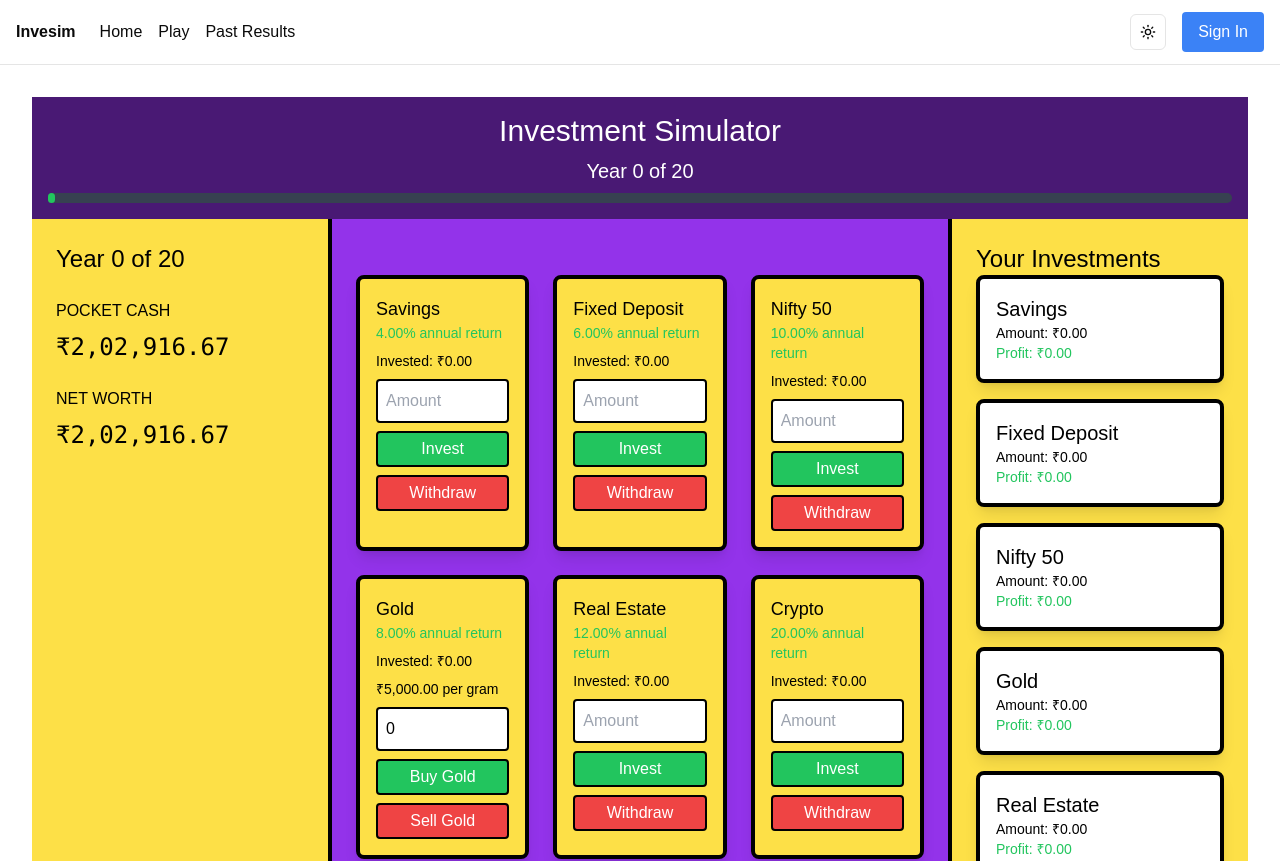
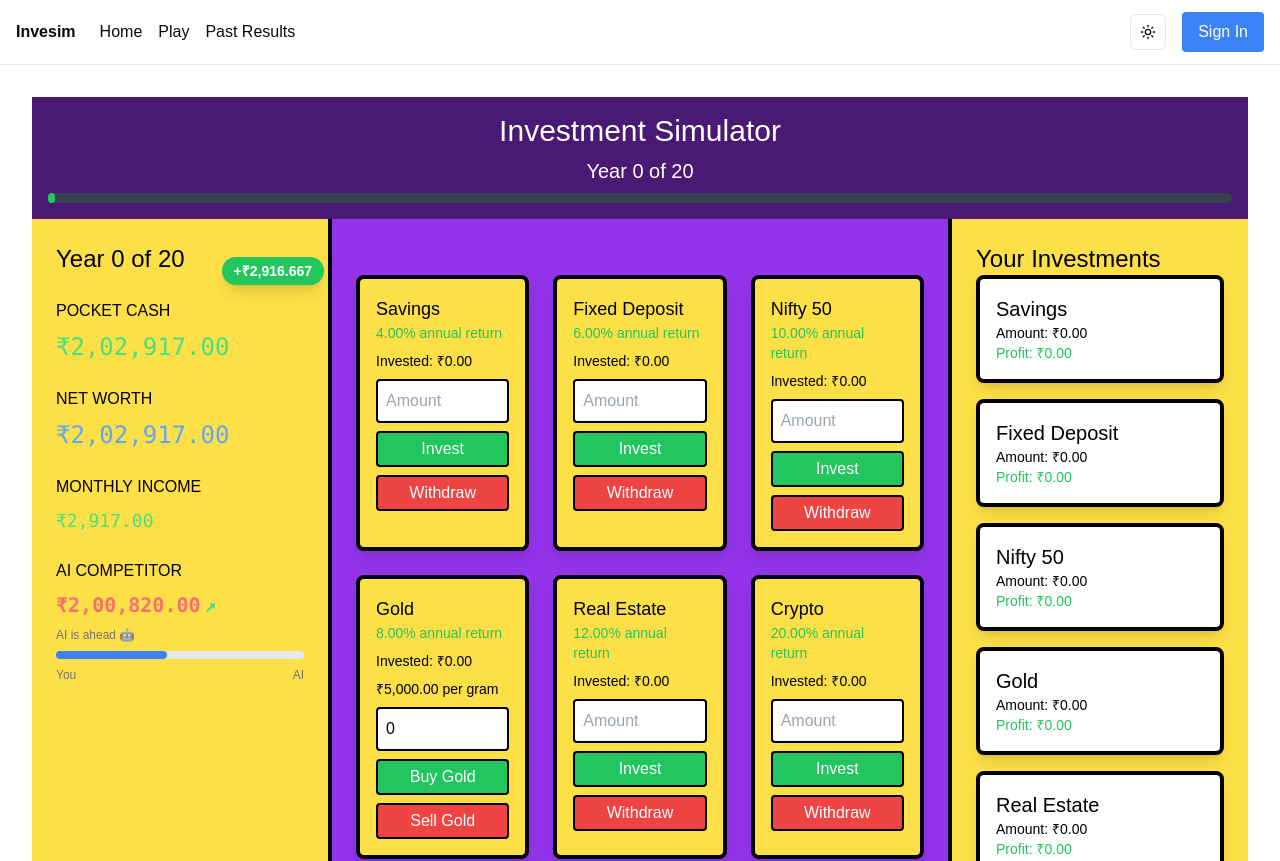
Before and after one commit to Aayush-Sood101/INVESIM, a Next.js app: page /game/play in a window 1280 px wide. Shown: the top 861 px of the page. Built offline with nearby package versions, Linux system fonts and the light colour scheme; no server answers.

Commit message:
Cash flow changes and added AI gameplay

```diff
--- a/app/game/play/page.tsx
+++ b/app/game/play/page.tsx
@@ -4,6 +4,8 @@ import { useEffect, useRef, useState } from "react";
 import { motion, AnimatePresence } from "framer-motion";
 import { useGameStore, Asset, GameEvent } from "@/lib/store";
 import { formatCurrency } from "@/lib/utils";
+import { AnimatedCounter } from "@/components/ui/animated-counter";
+import { CashChangeNotification } from "@/components/ui/cash-change-notification";
 
 // Base return rates for investment options
 const baseInvestmentOptions: { name: string; asset: Asset; baseReturnRate: number }[] = [
@@ -27,6 +29,7 @@ export default function GamePlay() {
     investments,
     events,
     isGameOver,
+    monthlyNetIncome,
     initializeGame,
     advanceTime,
     invest,
@@ -43,6 +46,9 @@ export default function GamePlay() {
   const [currentYear, setCurrentYear] = useState<number>(0);
   const [showExpenseModal, setShowExpenseModal] = useState<boolean>(false);
   const [currentEvent, setCurrentEvent] = useState<GameEvent | null>(null);
+  const [showCashNotification, setShowCashNotification] = useState(false);
+  const [cashChange, setCashChange] = useState(0);
+  const [previousCash, setPreviousCash] = useState(cash);
 
   useEffect(() => {
     initializeGame();
@@ -70,6 +76,16 @@ export default function GamePlay() {
       setCurrentYear(year);
     }
   }, [year, currentYear]);
+
+  // Track cash changes for notifications
+  useEffect(() => {
+    if (cash > previousCash) {
+      const change = cash - previousCash;
+      setCashChange(change);
+      setShowCashNotification(true);
+    }
+    setPreviousCash(cash);
+  }, [cash, previousCash]);
 
   const goldReturnRate = investmentOptions.find((option) => option.asset === "gold")?.baseReturnRate || 0;
   const currentGoldRate = baseGoldPrice * Math.pow(1 + goldReturnRate / 100, year);
@@ -185,14 +201,83 @@ export default function GamePlay() {
           <div className="space-y-6">
             <div className="text-2xl font-bebas">Year {year} of 20</div>
 
-            <div className="space-y-2">
+            <div className="space-y-2 relative">
               <h2 className="font-bebas">POCKET CASH</h2>
-              <div className="text-2xl font-mono">₹{formatCurrency(cash)}</div>
+              <div className="text-2xl font-mono">
+                <AnimatedCounter
+                  value={cash}
+                  duration={800}
+                  prefix="₹"
+                  className="text-green-400"
+                  isCurrency={true}
+                />
+              </div>
+              <CashChangeNotification
+                amount={cashChange}
+                show={showCashNotification}
+                onComplete={() => setShowCashNotification(false)}
+              />
             </div>
 
             <div className="space-y-2">
               <h2 className="font-bebas">NET WORTH</h2>
-              <div className="text-2xl font-mono">₹{formatCurrency(netWorth)}</div>
+              <div className="text-2xl font-mono">
+                <AnimatedCounter
+                  value={netWorth}
+                  duration={800}
+                  prefix="₹"
+                  className="text-blue-400"
+                  isCurrency={true}
+                />
+              </div>
+            </div>
+
+            {/* Monthly Income Display with Warning */}
+            <div className="space-y-2">
+              <h2 className="font-bebas">MONTHLY INCOME</h2>
+              <div className={`text-lg font-mono ${monthlyNetIncome < 1000 ? 'text-red-400' : 'text-green-400'}`}>
+                <AnimatedCounter
+                  value={monthlyNetIncome}
+                  duration={800}
+                  prefix="₹"
+                  isCurrency={true}
+                />
+              </div>
+              {monthlyNetIncome < 1000 && (
+                <div className="text-xs text-red-400 animate-pulse">
+                  ⚠️ Low monthly income! Invest wisely.
+                </div>
+              )}
+            </div>
+
+            <div className="space-y-2">
+              <h2 className="font-bebas">AI COMPETITOR</h2>
+              <div className="text-xl font-mono">
+                <AnimatedCounter
+                  value={aiNetWorth}
+                  duration={800}
+                  prefix="₹"
+                  className="text-red-400"
+                  isCurrency={true}
+                />
+              </div>
+              <div className="text-xs text-muted-foreground">
+                {netWorth > aiNetWorth ? "You're winning! 🎉" : "AI is ahead 🤖"}
+              </div>
+
+              {/* Progress comparison bar */}
+              <div className="w-full bg-gray-200 rounded-full h-2 mt-2">
+                <div
+                  className="bg-blue-500 h-2 rounded-full transition-all duration-1000 ease-out"
+                  style={{
+                    width: `${Math.min(100, Math.max(0, (netWorth / (netWorth + aiNetWorth)) * 100))}%`
+                  }}
+                />
+              </div>
+              <div className="flex justify-between text-xs text-muted-foreground">
+                <span>You</span>
+                <span>AI</span>
+              </div>
             </div>
           </div>
         </div>
--- /dev/null
+++ b/components/ui/animated-counter.tsx
@@ -0,0 +1,53 @@
+import React, { useEffect, useState } from 'react';
+import { useAnimatedCounter } from '@/hooks/use-animated-counter';
+import { formatCurrency } from '@/lib/utils';
+
+interface AnimatedCounterProps {
+  value: number;
+  duration?: number;
+  prefix?: string;
+  suffix?: string;
+  className?: string;
+  isCurrency?: boolean;
+}
+
+export function AnimatedCounter({
+  value,
+  duration = 1000,
+  prefix = '',
+  suffix = '',
+  className = '',
+  isCurrency = false
+}: AnimatedCounterProps) {
+  const animatedValue = useAnimatedCounter(value, duration);
+  const [isIncreasing, setIsIncreasing] = useState(false);
+  const [previousValue, setPreviousValue] = useState(value);
+
+  useEffect(() => {
+    if (value > previousValue) {
+      setIsIncreasing(true);
+      const timer = setTimeout(() => setIsIncreasing(false), duration);
+      return () => clearTimeout(timer);
+    }
+    setPreviousValue(value);
+  }, [value, previousValue, duration]);
+
+  const displayValue = isCurrency
+    ? formatCurrency(animatedValue)
+    : animatedValue.toLocaleString();
+
+  return (
+    <span
+      className={`
+        ${className}
+        transition-all duration-300
+        ${isIncreasing ? 'scale-110 font-bold' : 'scale-100'}
+      `}
+    >
+      {prefix}{displayValue}{suffix}
+      {isIncreasing && (
+        <span className="ml-1 text-green-400 animate-bounce">↗</span>
+      )}
+    </span>
+  );
+}
--- /dev/null
+++ b/components/ui/cash-change-notification.tsx
@@ -0,0 +1,35 @@
+import React, { useEffect, useState } from 'react';
+import { motion, AnimatePresence } from 'framer-motion';
+
+interface CashChangeNotificationProps {
+  amount: number;
+  show: boolean;
+  onComplete: () => void;
+}
+
+export function CashChangeNotification({ amount, show, onComplete }: CashChangeNotificationProps) {
+  useEffect(() => {
+    if (show) {
+      const timer = setTimeout(onComplete, 2000);
+      return () => clearTimeout(timer);
+    }
+  }, [show, onComplete]);
+
+  return (
+    <AnimatePresence>
+      {show && amount > 0 && (
+        <motion.div
+          initial={{ opacity: 0, y: 0, x: 0 }}
+          animate={{ opacity: 1, y: -50, x: 20 }}
+          exit={{ opacity: 0, y: -80 }}
+          transition={{ duration: 2, ease: "easeOut" }}
+          className="absolute right-0 top-0 pointer-events-none z-50"
+        >
+          <div className="bg-green-500 text-white px-3 py-1 rounded-full text-sm font-bold shadow-lg">
+            +₹{amount.toLocaleString()}
+          </div>
+        </motion.div>
+      )}
+    </AnimatePresence>
+  );
+}
--- /dev/null
+++ b/hooks/use-animated-counter.ts
@@ -0,0 +1,65 @@
+import { useEffect, useState, useRef } from 'react';
+
+export function useAnimatedCounter(endValue: number, duration: number = 1000) {
+  const [currentValue, setCurrentValue] = useState(endValue);
+  const animationRef = useRef<number>();
+  const startTimeRef = useRef<number>();
+  const startValueRef = useRef<number>(endValue);
+
+  useEffect(() => {
+    // If this is the first render or the value hasn't changed, don't animate
+    if (startValueRef.current === endValue) {
+      setCurrentValue(endValue);
+      return;
+    }
+
+    const startValue = startValueRef.current;
+    const difference = endValue - startValue;
+
+    const animate = (currentTime: number) => {
+      if (!startTimeRef.current) {
+        startTimeRef.current = currentTime;
+      }
+
+      const elapsed = currentTime - startTimeRef.current;
+      const progress = Math.min(elapsed / duration, 1);
+
+      // Easing function (ease-out)
+      const easeOut = 1 - Math.pow(1 - progress, 3);
+
+      const newValue = startValue + (difference * easeOut);
+      setCurrentValue(newValue);
+
+      if (progress < 1) {
+        animationRef.current = requestAnimationFrame(animate);
+      } else {
+        startValueRef.current = endValue;
+        startTimeRef.current = undefined;
+      }
+    };
+
+    // Cancel any existing animation
+    if (animationRef.current) {
+      cancelAnimationFrame(animationRef.current);
+    }
+
+    // Start new animation
+    animationRef.current = requestAnimationFrame(animate);
+
+    return () => {
+      if (animationRef.current) {
+        cancelAnimationFrame(animationRef.current);
+      }
+    };
+  }, [endValue, duration]);
+
+  useEffect(() => {
+    return () => {
+      if (animationRef.current) {
+        cancelAnimationFrame(animationRef.current);
+      }
+    };
+  }, []);
+
+  return Math.round(currentValue);
+}
--- a/lib/store.ts
+++ b/lib/store.ts
@@ -34,6 +34,7 @@ export type GameState = {
   currentDate: Date;
   passiveIncome: number;
   lastProcessedMonth: number;
+  monthlyNetIncome: number; // Add this to track current monthly net income
   setDifficulty: (difficulty: Difficulty) => void;
   initializeGame: () => void;
   advanceTime: () => void;
@@ -104,6 +105,7 @@ export const useGameStore = create<GameState>()(
       startDate: new Date(),  // Add startDate
       currentDate: new Date(), // Add currentDate
       lastProcessedMonth: 0, // Track last processed month to prevent duplicate updates
+      monthlyNetIncome: (getInitialState("easy").salary - getInitialState("easy").fixedExpenses) / 12,
       startTime: 0,
       currentTime: 0,
       timeScale: 1,
@@ -133,6 +135,7 @@ export const useGameStore = create<GameState>()(
           startDate: new Date(),
           currentDate: new Date(),
           lastProcessedMonth: 0,
+          monthlyNetIncome: (initialState.salary - initialState.fixedExpenses) / 12,
           ...initialState,
           cash: initialState.cash,
           netWorth: initialState.cash,
@@ -203,9 +206,24 @@ export const useGameStore = create<GameState>()(
           const monthlyExpenses = newExpenses / 12;
           const monthlyNetIncome = monthlySalary - monthlyExpenses;
 
-          newCash += monthlyReturns + monthlyNetIncome;
-          console.log(`Monthly salary: ₹${monthlySalary.toLocaleString()}, Monthly expenses: ₹${monthlyExpenses.toLocaleString()}`);
-          console.log(`Monthly net income: ₹${monthlyNetIncome.toLocaleString()}, Total cash change: ₹${(monthlyReturns + monthlyNetIncome).toLocaleString()}`);
+          // Safety check: ensure we don't have negative monthly income (unrealistic)
+          if (monthlyNetIncome < 0) {
+            console.warn(`⚠️ Monthly net income is negative: ₹${monthlyNetIncome.toLocaleString()}. Adjusting expenses.`);
+            // Reduce expenses to ensure at least ₹1000 monthly net income
+            newExpenses = Math.max(0, newSalary - 12000); // Ensure ₹1000/month minimum
+            const adjustedMonthlyExpenses = newExpenses / 12;
+            const adjustedMonthlyNetIncome = monthlySalary - adjustedMonthlyExpenses;
+
+            newCash += monthlyReturns + adjustedMonthlyNetIncome;
+            console.log(`Adjusted monthly expenses: ₹${adjustedMonthlyExpenses.toLocaleString()}`);
+            console.log(`Adjusted monthly net income: ₹${adjustedMonthlyNetIncome.toLocaleString()}`);
+          } else {
+            newCash += monthlyReturns + monthlyNetIncome;
+            console.log(`Monthly salary: ₹${monthlySalary.toLocaleString()}, Monthly expenses: ₹${monthlyExpenses.toLocaleString()}`);
+            console.log(`Monthly net income: ₹${monthlyNetIncome.toLocaleString()}`);
+          }
+
+          console.log(`Total cash change: ₹${(monthlyReturns + Math.max(monthlyNetIncome, monthlySalary - newExpenses / 12)).toLocaleString()}`);
           console.log(`New cash: ₹${newCash.toLocaleString()}`);
 
           // Check if we've completed a full year (12 months)
@@ -222,13 +240,19 @@ export const useGameStore = create<GameState>()(
             // (We've already been paying monthly throughout the year)
             const salaryIncrementRate = state.difficulty === 'easy' ? 0.08 :
                                       state.difficulty === 'medium' ? 0.06 : 0.05;
-            const expenseIncrementRate = 0.04;
+            const expenseIncrementRate = state.difficulty === 'easy' ? 0.03 :
+                                       state.difficulty === 'medium' ? 0.04 : 0.05; // Lower expense growth for easy mode
 
             const salaryIncrement = newSalary * salaryIncrementRate;
             const expenseIncrement = newExpenses * expenseIncrementRate;
 
             newSalary += salaryIncrement;
             newExpenses += expenseIncrement;
+
+            console.log(`Year ${completedYear} salary increment: +₹${salaryIncrement.toLocaleString()}`);
+            console.log(`Year ${completedYear} expense increment: +₹${expenseIncrement.toLocaleString()}`);
+            console.log(`New annual salary: ₹${newSalary.toLocaleString()}, New annual expenses: ₹${newExpenses.toLocaleString()}`);
+            console.log(`New monthly net income: ₹${((newSalary - newExpenses) / 12).toLocaleString()}`);
 
             // Add salary increment event
             newEvents.push({
@@ -246,6 +270,9 @@ export const useGameStore = create<GameState>()(
           const totalInvestments = Object.values(state.investments).reduce((acc, value) => acc + value, 0);
           const netWorth = Math.max(0, newCash) + totalInvestments;
 
+          // Store the current monthly net income for display
+          const currentMonthlyNetIncome = (newSalary - newExpenses) / 12;
+
           // Update state with new month processed
           set({
             currentDate: currentGameDate,
@@ -254,6 +281,7 @@ export const useGameStore = create<GameState>()(
             netWorth: netWorth,
             salary: newSalary,
             fixedExpenses: newExpenses,
+            monthlyNetIncome: currentMonthlyNetIncome,
             events: newEvents,
             passiveIncome: monthlyReturns,
             currentTime: now,
@@ -322,6 +350,7 @@ export const useGameStore = create<GameState>()(
           startDate: new Date(),
           currentDate: new Date(),
           lastProcessedMonth: 0,
+          monthlyNetIncome: (initialState.salary - initialState.fixedExpenses) / 12,
           ...initialState,
           cash: initialState.cash,
           netWorth: initialState.cash,
```
